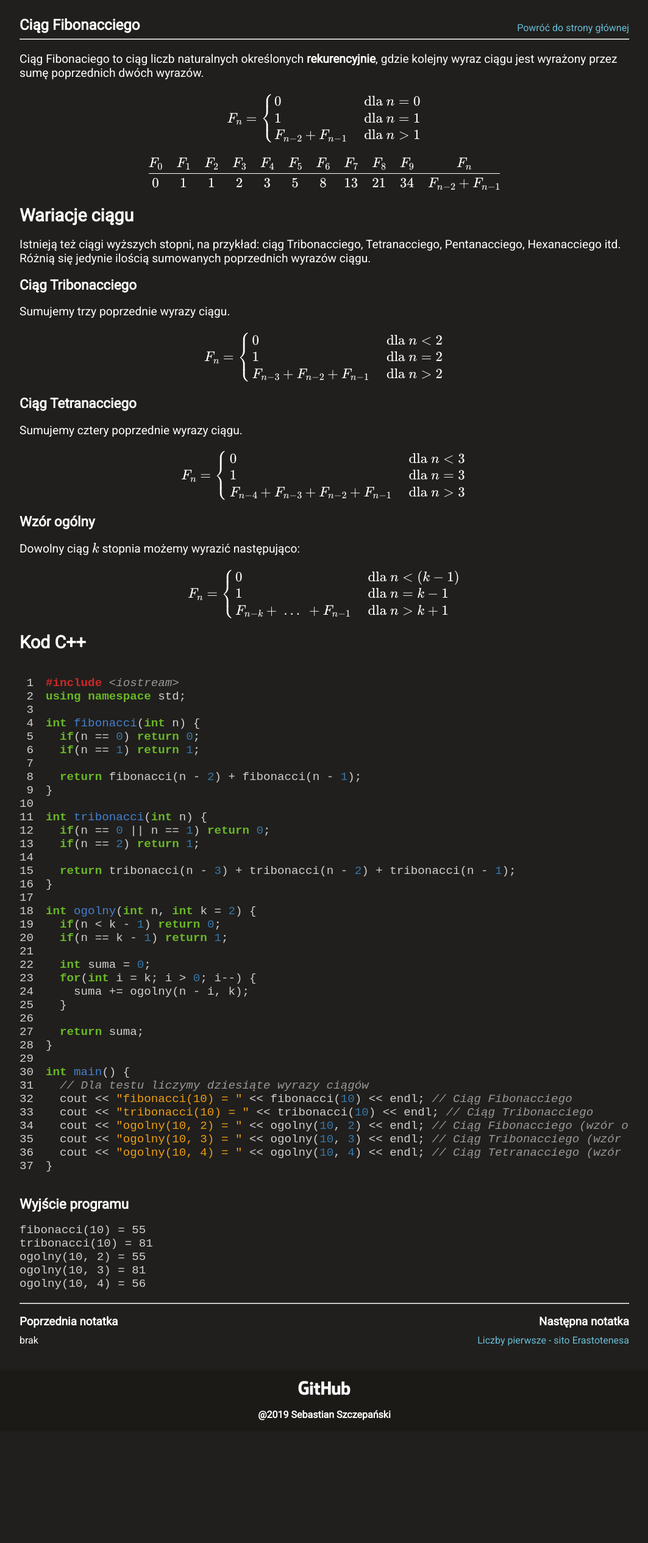
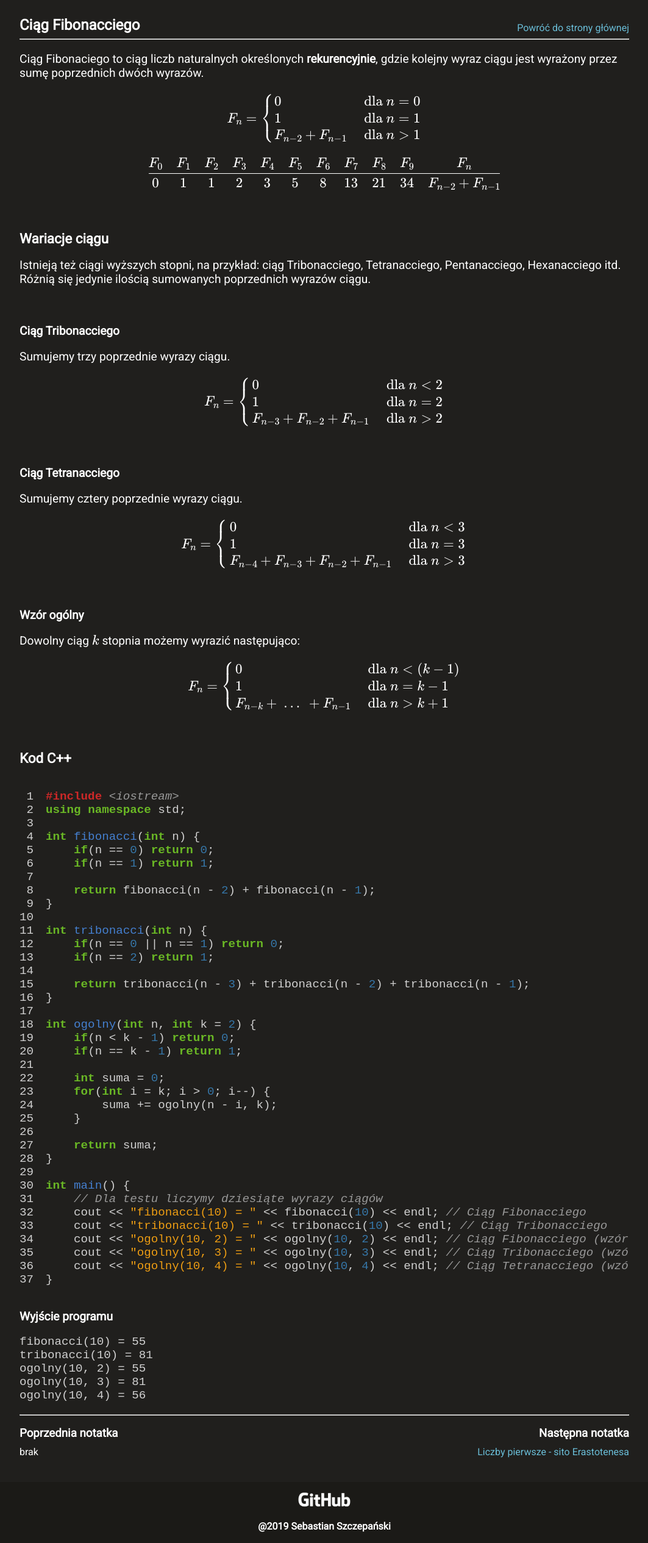
Before and after one commit to sszczep/Niezbednik-Maturzysty-Informatyka, a Jekyll site: the page built from _notes/algorytmy/ciag-fibonacciego.md, in a window 1280 px wide. Shown: the whole page at 61% size, without its empty margins (108-1171 px from the left). Built offline with Jekyll 4.4.1, drawn with Linux system fonts in a browser that asks for light colours; formulas are drawn with MathJax 3; before the commit the page ends 2347 px from its top, so only the background shows below that.

Commit message:
Little fixes to notes

```diff
--- a/_notes/algorytmy/ciag-fibonacciego.md
+++ b/_notes/algorytmy/ciag-fibonacciego.md
@@ -21,11 +21,15 @@ $$
 \end{array}
 $$
 
-## Wariacje ciągu
+<br />
+
+### Wariacje ciągu
 
 Istnieją też ciągi wyższych stopni, na przykład: ciąg Tribonacciego, Tetranacciego, Pentanacciego, Hexanacciego itd. Różnią się jedynie ilością sumowanych poprzednich wyrazów ciągu.
 
-### Ciąg Tribonacciego
+<br />
+
+#### Ciąg Tribonacciego
 
 Sumujemy trzy poprzednie wyrazy ciągu.
 
@@ -37,7 +41,9 @@ F_{n-3} + F_{n-2} + F_{n-1} & \text{ dla } n>2
 \end{cases}
 $$
 
-### Ciąg Tetranacciego
+<br />
+
+#### Ciąg Tetranacciego
 
 Sumujemy cztery poprzednie wyrazy ciągu.
 
@@ -49,7 +55,9 @@ F_{n-4} + F_{n-3} + F_{n-2} + F_{n-1} & \text{ dla } n>3
 \end{cases}
 $$
 
-### Wzór ogólny
+<br />
+
+#### Wzór ogólny
 
 Dowolny ciąg $$ k $$ stopnia możemy wyrazić następująco:
 
@@ -61,8 +69,9 @@ F_{n-k} + \ ... \ + F_{n-1} & \text{ dla } n>k+1
 \end{cases}
 $$
 
+<br />
 
-## Kod C++
+### Kod C++
 {% highlight cpp linenos %}
 #include <iostream>
 using namespace std;
@@ -103,7 +112,7 @@ int main() {
 }
 {% endhighlight %}
 
-### Wyjście programu
+#### Wyjście programu
 
 {% highlight none %}
 fibonacci(10) = 55
--- a/assets/css/highlight-css.scss
+++ b/assets/css/highlight-css.scss
@@ -3,7 +3,7 @@
 
 .highlight .hll { background-color: #404040 }
 .highlight { background: transparent; color: #d0d0d0; margin: 0 }
-.highlight pre { tab-size: 2; -moz-tab-size: 2 }
+.highlight pre { tab-size: 4; -moz-tab-size: 4 }
 .highlight { th, td { padding: 0; border: none }}
 .highlight .gutter.gl { padding-right: 20px; text-align: right }
 .highlight .c { color: #999999; font-style: italic } /* Comment */
```
Also changed, not shown: _notes/algorytmy/liczby-pierwsze-sito-erastotenesa.md (+9 -6 lines), _notes/algorytmy/warunek-trojkata.md (+14 -9 lines).
